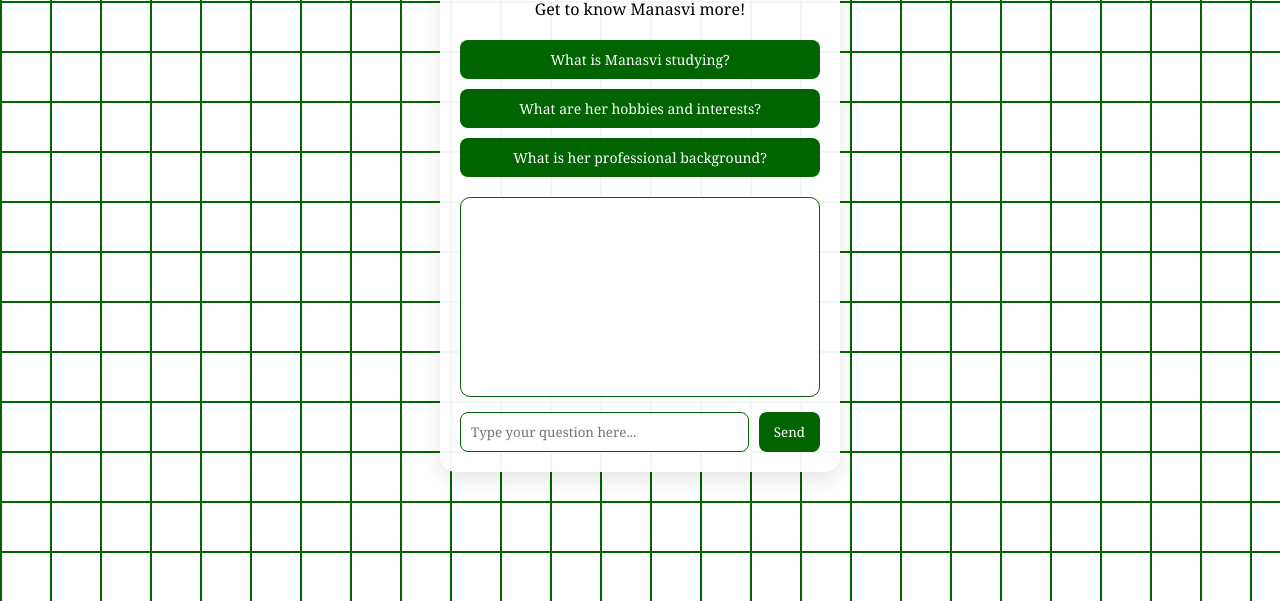
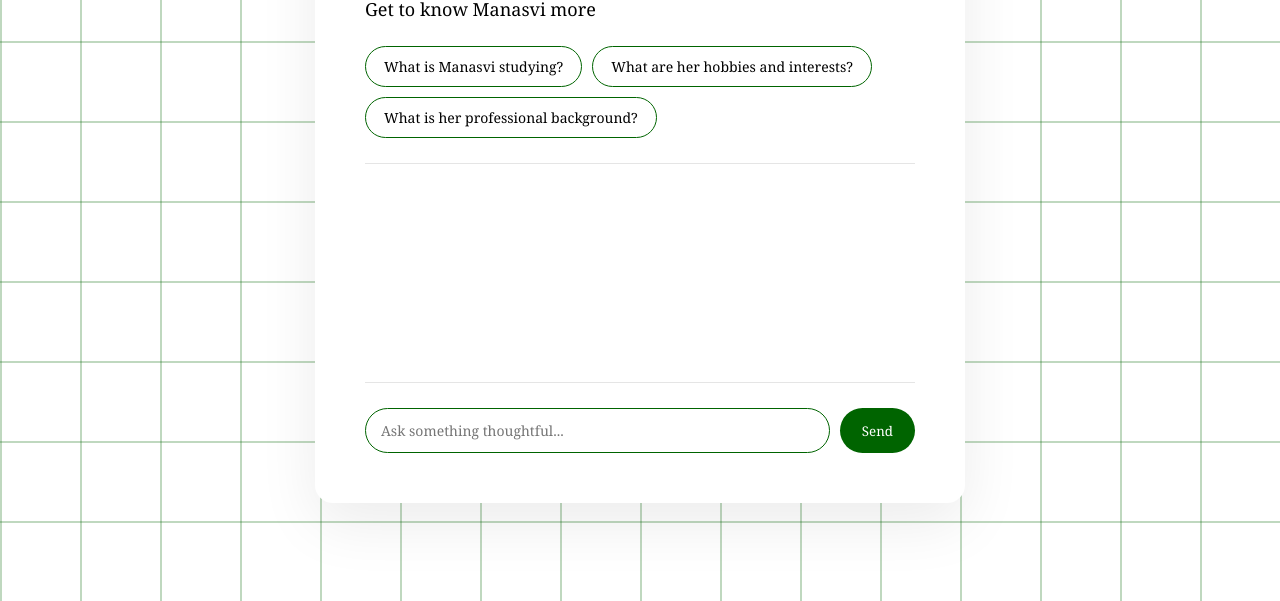
Before and after one commit to ManasviMenon/ManasviGPT-Frontend, a plain HTML site: page index.html in a window 1280 px wide. Shown: the part 199-800 px from the top of the page. Drawn offline with Linux system fonts and the light colour scheme.

Commit message:
New changes design 2

```diff
--- a/index.html
+++ b/index.html
@@ -8,49 +8,63 @@
 </head>
 <body>
 
-  <div class="chat-container">
-    <h1>ManasviGPT</h1>
-    <p class="description">Get to know Manasvi more!</p>
+  <div class="wrapper">
+    <div class="card">
 
-    <div class="prompt-buttons">
-      <button onclick="sendPrompt('What is Manasvi studying?')">What is Manasvi studying?</button>
-      <button onclick="sendPrompt('What are her hobbies and interests?')">What are her hobbies and interests?</button>
-      <button onclick="sendPrompt('What is her professional background?')">What is her professional background?</button>
-    </div>
+      <div class="header">
+        <h1>ManasviGPT</h1>
+        <p>Get to know Manasvi more</p>
+      </div>
 
-    <div class="chat-box" id="chatBox">
-      <!-- Chat messages will appear here -->
-    </div>
+      <div class="prompts">
+        <button onclick="sendPrompt('What is Manasvi studying?')">
+          What is Manasvi studying?
+        </button>
+        <button onclick="sendPrompt('What are her hobbies and interests?')">
+          What are her hobbies and interests?
+        </button>
+        <button onclick="sendPrompt('What is her professional background?')">
+          What is her professional background?
+        </button>
+      </div>
 
-    <div class="input-area">
-      <input type="text" id="userInput" placeholder="Type your question here...">
-      <button onclick="sendMessage()">Send</button>
+      <div class="chat-box" id="chatBox"></div>
+
+      <div class="input-area">
+        <input type="text" id="userInput" placeholder="Ask something thoughtful..." />
+        <button onclick="sendMessage()">Send</button>
+      </div>
+
     </div>
   </div>
 
   <script>
-    const chatBox = document.getElementById('chatBox');
+    const chatBox = document.getElementById("chatBox");
 
     function sendPrompt(text) {
-      document.getElementById('userInput').value = text;
+      document.getElementById("userInput").value = text;
       sendMessage();
     }
 
     function sendMessage() {
-      const input = document.getElementById('userInput');
+      const input = document.getElementById("userInput");
       const message = input.value.trim();
       if (!message) return;
 
-      // Display user message
-      chatBox.innerHTML += `<div><strong>You:</strong> ${message}</div>`;
+      appendMessage("You", message);
+      input.value = "";
 
-      // Dummy AI response (replace with backend API call)
+      // Placeholder response (backend not connected yet)
       setTimeout(() => {
-        chatBox.innerHTML += `<div><strong>ManasviGPT:</strong> This is a response to "${message}".</div>`;
-        chatBox.scrollTop = chatBox.scrollHeight;
-      }, 500);
+        appendMessage("ManasviGPT", "This is a placeholder response.");
+      }, 600);
+    }
 
-      input.value = '';
+    function appendMessage(sender, text) {
+      const message = document.createElement("div");
+      message.className = "message";
+      message.innerHTML = `<strong>${sender}:</strong> ${text}`;
+      chatBox.appendChild(message);
       chatBox.scrollTop = chatBox.scrollHeight;
     }
   </script>
--- a/style.css
+++ b/style.css
@@ -1,4 +1,3 @@
-/* Reset default margins */
 * {
   margin: 0;
   padding: 0;
@@ -8,71 +7,84 @@
 
 body {
   height: 100vh;
+  background-color: white;
+  background-image:
+    linear-gradient(to right, rgba(0,100,0,0.25) 2px, transparent 2px),
+    linear-gradient(to bottom, rgba(0,100,0,0.25) 2px, transparent 2px);
+  background-size: 80px 80px;
   display: flex;
   justify-content: center;
   align-items: center;
-  background-color: white;
-  background-image:
-    linear-gradient(to right, darkgreen 2px, transparent 2px),
-    linear-gradient(to bottom, darkgreen 2px, transparent 2px);
-  background-size: 50px 50px; /* size of grid squares */
 }
 
-.chat-container {
-  width: 400px;
-  max-width: 90%;
-  background: rgba(255, 255, 255, 0.95);
-  border-radius: 15px;
-  padding: 20px;
-  box-shadow: 0 8px 20px rgba(0,0,0,0.1);
-  text-align: center;
+.wrapper {
+  width: 100%;
+  display: flex;
+  justify-content: center;
 }
 
-h1 {
-  margin-bottom: 15px;
-  font-size: 24px;
+.card {
+  width: 650px;
+  max-width: 90%;
+  background: white;
+  padding: 50px;
+  border-radius: 18px;
+  box-shadow: 0 20px 60px rgba(0, 0, 0, 0.08);
+  display: flex;
+  flex-direction: column;
+  gap: 25px;
+}
+
+.header h1 {
+  font-size: 32px;
+  font-weight: 500;
+  color: black;
+  margin-bottom: 5px;
+}
+
+.header p {
+  font-size: 18px;
   color: black;
 }
 
-p.description {
-  margin-bottom: 20px;
-  font-size: 16px;
-  color: black;
+.prompts {
+  display: flex;
+  flex-wrap: wrap;
+  gap: 10px;
 }
 
-.prompt-buttons {
-  display: flex;
-  flex-direction: column;
-  gap: 10px;
-  margin-bottom: 20px;
+.prompts button {
+  background: white;
+  border: 1px solid darkgreen;
+  color: black;
+  padding: 10px 18px;
+  border-radius: 30px;
+  cursor: pointer;
+  transition: all 0.3s ease;
+  font-size: 14px;
 }
 
-.prompt-buttons button {
-  padding: 10px 15px;
-  border-radius: 8px;
-  border: none;
-  background-color: darkgreen;
+.prompts button:hover {
+  background: darkgreen;
   color: white;
-  cursor: pointer;
-  font-size: 14px;
-  transition: background-color 0.3s;
-}
-
-.prompt-buttons button:hover {
-  background-color: #006400; /* darker green on hover */
 }
 
 .chat-box {
-  width: 100%;
-  height: 200px;
-  border: 1px solid darkgreen;
-  border-radius: 10px;
-  padding: 10px;
+  height: 220px;
   overflow-y: auto;
-  margin-bottom: 15px;
-  text-align: left;
-  background: white;
-  font-size: 14px;
+  border-top: 1px solid rgba(0,0,0,0.1);
+  border-bottom: 1px solid rgba(0,0,0,0.1);
+  padding: 15px 0;
+  display: flex;
+  flex-direction: column;
+  gap: 12px;
+}
+
+.message {
+  animation: fadeIn 0.3s ease forwards;
+  font-size: 15px;
+  line-height: 1.5;
+  color: black;
 }
 
 .input-area {
@@ -82,22 +94,34 @@ p.description {
 
 .input-area input {
   flex: 1;
-  padding: 10px;
-  border-radius: 8px;
+  padding: 12px 15px;
   border: 1px solid darkgreen;
-  font-family: Georgia, serif;
+  border-radius: 30px;
+  font-size: 14px;
+  outline: none;
 }
 
 .input-area button {
-  padding: 10px 15px;
-  border-radius: 8px;
+  padding: 12px 22px;
+  border-radius: 30px;
   border: none;
-  background-color: darkgreen;
+  background: darkgreen;
   color: white;
   cursor: pointer;
-  transition: background-color 0.3s;
+  transition: 0.3s ease;
 }
 
 .input-area button:hover {
-  background-color: #006400;
+  opacity: 0.85;
 }
+
+@keyframes fadeIn {
+  from {
+    opacity: 0;
+    transform: translateY(5px);
+  }
+  to {
+    opacity: 1;
+    transform: translateY(0);
+  }
+}
```
